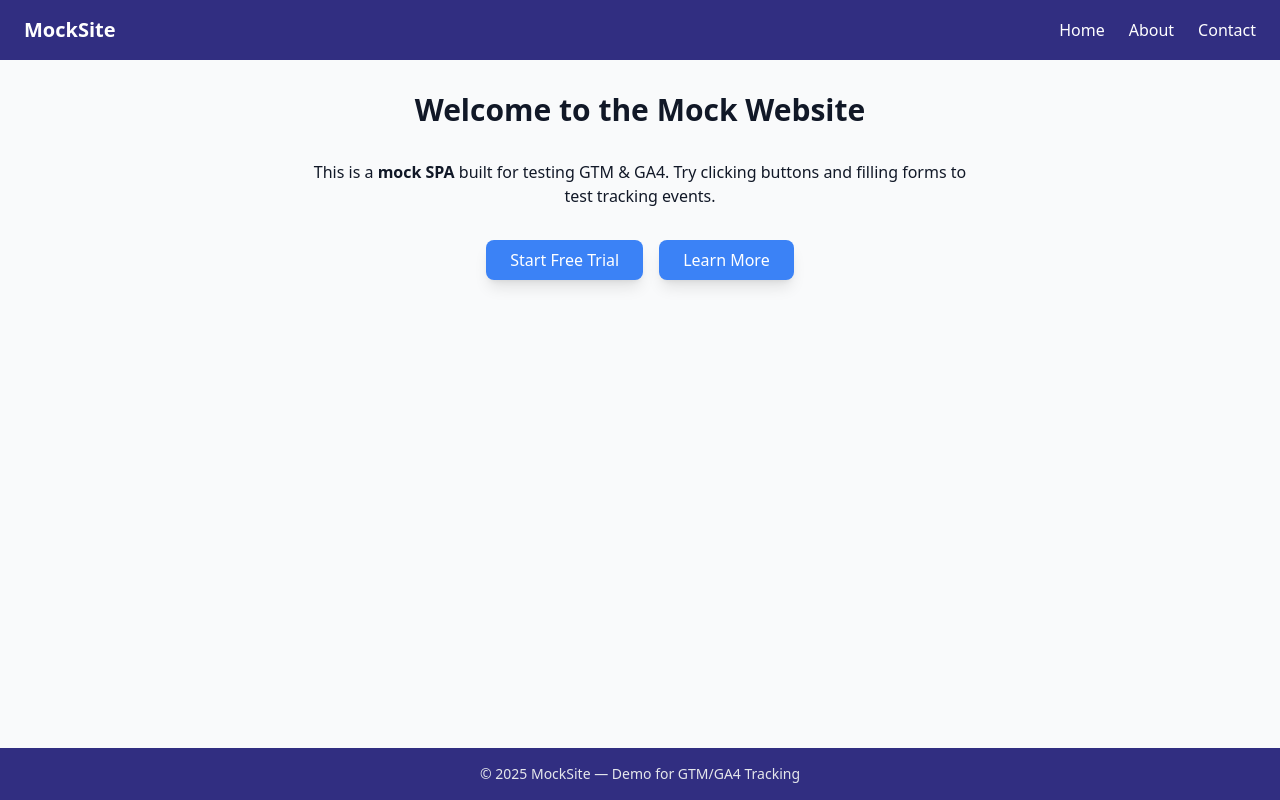
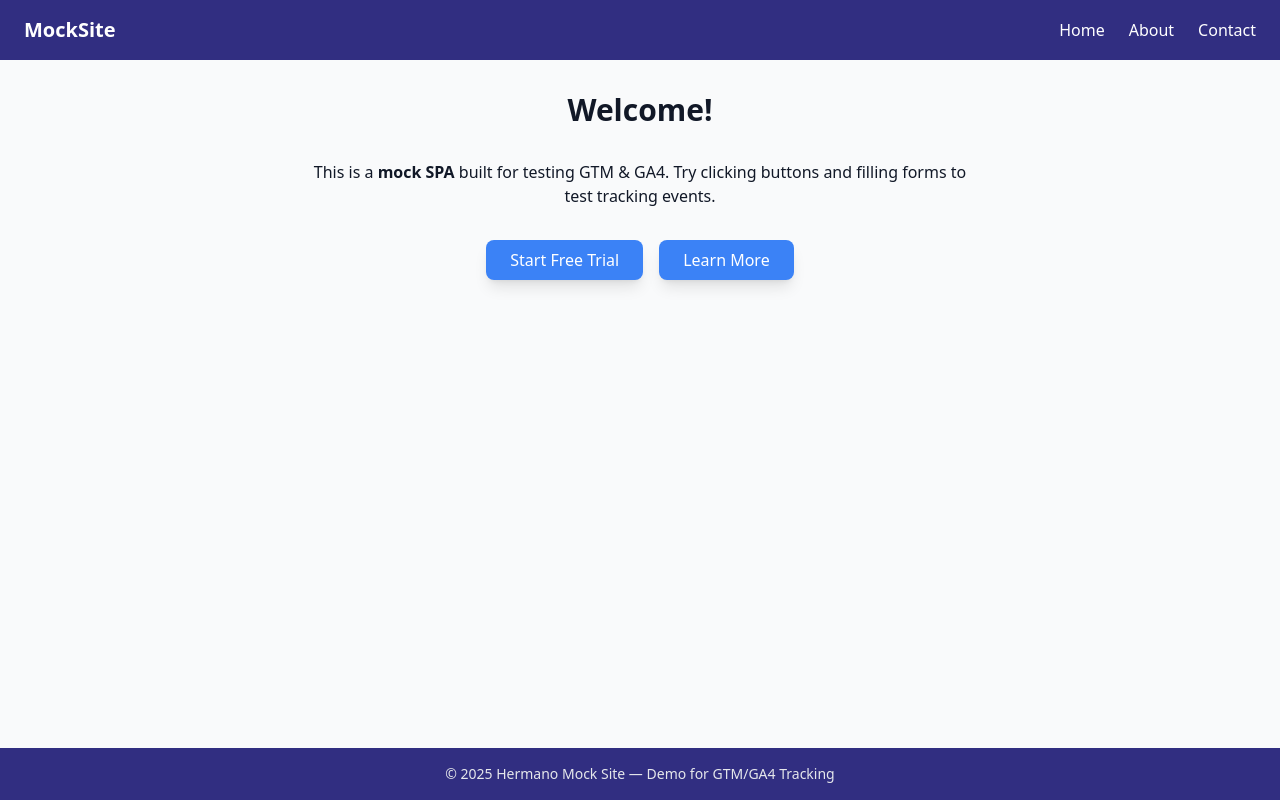
Before and after one commit to hdmariani/mock-spa, a React (Vite) app: page / in a window 1280 px wide. Built offline with nearby package versions, Linux system fonts and the light colour scheme.

Commit message:
Changed text and added some data-attributes

```diff
--- a/src/components/Footer.jsx
+++ b/src/components/Footer.jsx
@@ -1,7 +1,7 @@
 export default function Footer() {
   return (
     <footer className="bg-indigo-900 text-gray-200 py-4 text-center text-sm">
-      © 2025 MockSite — Demo for GTM/GA4 Tracking
+      © 2025 Hermano Mock Site — Demo for GTM/GA4 Tracking
     </footer>
   );
 }
--- a/src/components/Navbar.jsx
+++ b/src/components/Navbar.jsx
@@ -5,9 +5,9 @@ export default function Navbar() {
     <nav className="bg-indigo-900 text-white px-6 py-4 flex justify-between items-center">
       <h1 className="font-bold text-xl">MockSite</h1>
       <div className="space-x-6">
-        <Link to="/" className="hover:text-amber-400">Home</Link>
-        <Link to="/about" className="hover:text-amber-400">About</Link>
-        <Link to="/contact" className="hover:text-amber-400">Contact</Link>
+        <Link data-gtm-component= "nav_link" to="/" className="hover:text-amber-400">Home</Link>
+        <Link data-gtm-component= "nav_link" to="/about" className="hover:text-amber-400">About</Link>
+        <Link data-gtm-component= "nav_link" to="/contact" className="hover:text-amber-400">Contact</Link>
       </div>
     </nav>
   );
--- a/src/pages/About.jsx
+++ b/src/pages/About.jsx
@@ -5,7 +5,7 @@ export default function About() {
     <div className="space-y-6">
       <h2 className="text-3xl font-bold">About This Demo</h2>
       <p>
-        This mock site simulates user interactions for analytics and tag manager tracking.
+        This mock site simulates user interactions for analytics and tag manager tracking tests.
       </p>
       <CTAButton label="Read Documentation" />
     </div>
--- a/src/pages/Home.jsx
+++ b/src/pages/Home.jsx
@@ -3,14 +3,14 @@ import CTAButton from "../components/CTAButton";
 export default function Home() {
   return (
     <div className="grid gap-8 text-center">
-      <h2 className="text-3xl font-bold">Welcome to the Mock Website</h2>
+      <h2 className="text-3xl font-bold">Welcome!</h2>
       <p className="max-w-2xl mx-auto">
         This is a <strong>mock SPA</strong> built for testing GTM & GA4.
         Try clicking buttons and filling forms to test tracking events.
       </p>
       <div className="flex justify-center gap-4">
-        <CTAButton label="Start Free Trial" />
-        <CTAButton label="Learn More" />
+        <CTAButton data-gtm-cta = "free_trial" label="Start Free Trial" />
+        <CTAButton data-gtm-cta = "learn_more" label="Learn More" />
       </div>
     </div>
   );
```
